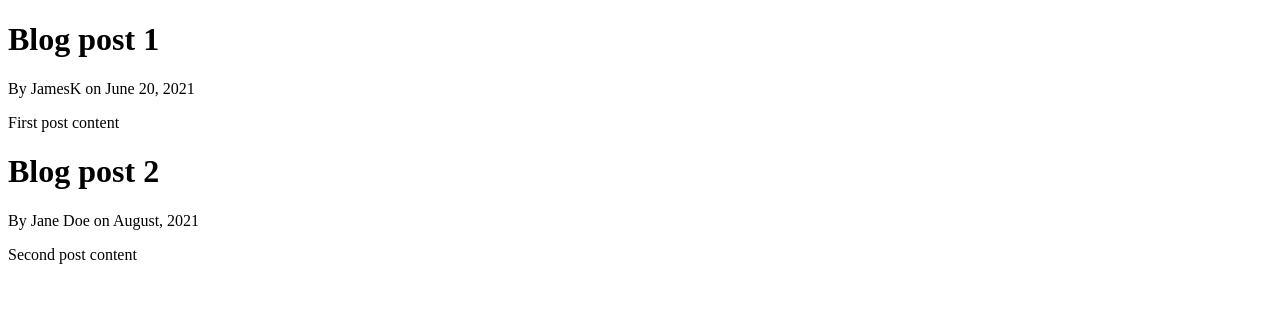
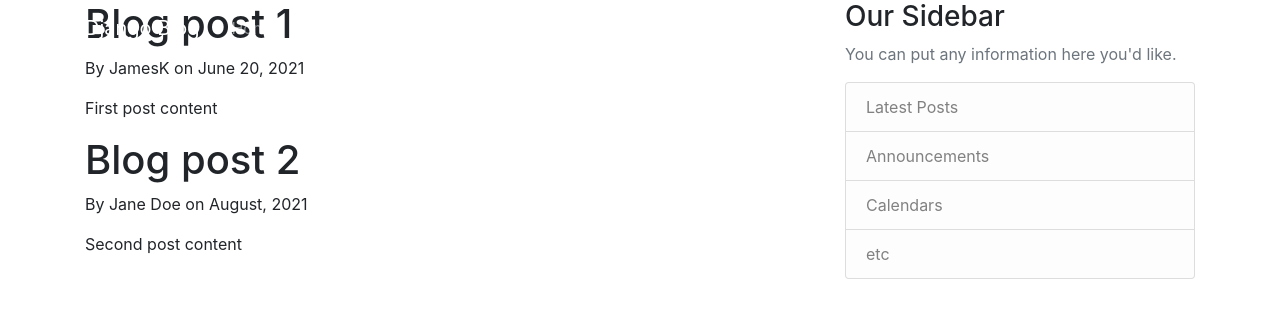
Before and after one commit to james-iwnl/django_project, a Django app: page / in a window 1280 px wide. Shown: the top 318 px of the page. Run offline with Django 3.2, Linux system fonts and the light colour scheme; some libraries are stand-ins or nearby versions.

Commit message:
add templates

```diff
--- /dev/null
+++ b/blog/templates/blog/base.html
@@ -0,0 +1,70 @@
+{% load static %}
+<!DOCTYPE html>
+<html>
+
+<head>
+	<!-- Required meta tags -->
+	<meta charset="utf-8">
+	<meta name="viewport" content="width=device-width, initial-scale=1, shrink-to-fit=no">
+	<!-- Bootstrap CSS -->
+	<link rel="stylesheet" href="https://maxcdn.bootstrapcdn.com/bootstrap/4.0.0/css/bootstrap.min.css" integrity="sha384-Gn5384xqQ1aoWXA+058RXPxPg6fy4IWvTNh0E263XmFcJlSAwiGgFAW/dAiS6JXm" crossorigin="anonymous">
+
+	<link rel="stylesheet" type="text/css" href="{% static 'blog/main.ccs' %}">
+	{% if title %}
+			<title>Django Blog - {{ title }}</title>
+	{% else %}
+			<title>Django Blog</title>
+	{% endif %}
+</head>
+
+<body>
+	<header class="site-header">
+		<nav class="navbar navbar-expand-md navbar-dark bg-steel fixed-top">
+			<div class="container">
+				<a class="navbar-brand mr-4" href="/">Django Blog</a>
+				<button class="navbar-toggler" type="button" data-toggle="collapse" data-target="#navbarToggle" aria-controls="navbarToggle" aria-expanded="false" aria-label="Toggle navigation">
+				<span class="navbar-toggler-icon"></span>
+				</button>
+				<div class="collapse navbar-collapse" id="navbarToggle">
+					<div class="navbar-nav mr-auto">
+						<a class="nav-item nav-link" href="/">Home</a>
+						<a class="nav-item nav-link" href="/about">About</a>
+					</div>
+					<!-- Navbar Right Side -->
+					<div class="navbar-nav">
+						<a class="nav-item nav-link" href="#">Login</a>
+						<a class="nav-item nav-link" href="#">Register</a>
+					</div>
+				</div>
+			</div>
+		</nav>
+	</header>
+<main role="main" class="container">
+  <div class="row">
+    <div class="col-md-8">
+      {% block content %}{% endblock %}
+    </div>
+    <div class="col-md-4">
+      <div class="content-section">
+        <h3>Our Sidebar</h3>
+        <p class='text-muted'>You can put any information here you'd like.
+          <ul class="list-group">
+            <li class="list-group-item list-group-item-light">Latest Posts</li>
+            <li class="list-group-item list-group-item-light">Announcements</li>
+            <li class="list-group-item list-group-item-light">Calendars</li>
+            <li class="list-group-item list-group-item-light">etc</li>
+          </ul>
+        </p>
+      </div>
+    </div>
+  </div>
+</main>
+    <!-- Optional JavaScript -->
+    <!-- jQuery first, then Popper.js, then Bootstrap JS -->
+    <script src="https://code.jquery.com/jquery-3.2.1.slim.min.js" integrity="sha384-KJ3o2DKtIkvYIK3UENzmM7KCkRr/rE9/Qpg6aAZGJwFDMVNA/GpGFF93hXpG5KkN" crossorigin="anonymous"></script>
+    <script src="https://cdnjs.cloudflare.com/ajax/libs/popper.js/1.12.9/umd/popper.min.js" integrity="sha384-ApNbgh9B+Y1QKtv3Rn7W3mgPxhU9K/ScQsAP7hUibX39j7fakFPskvXusvfa0b4Q" crossorigin="anonymous"></script>
+    <script src="https://maxcdn.bootstrapcdn.com/bootstrap/4.0.0/js/bootstrap.min.js" integrity="sha384-JZR6Spejh4U02d8jOt6vLEHfe/JQGiRRSQQxSfFWpi1MquVdAyjUar5+76PVCmYl" crossorigin="anonymous"></script>
+</body>
+</html>
+</body>
+</html>
--- a/blog/templates/blog/home.html
+++ b/blog/templates/blog/home.html
@@ -1,13 +1,8 @@
-<!DOCTYPE html>
-<html>
-<head>
-  <title></title>
-</head>
-<body>
+{% extends "blog/base.html" %}
+{% block content %}
       {% for post in posts %}
         <h1>{{ post.title }}</h1>
         <p>By {{ post.author }} on {{ post.date_posted }}</p>
         <p>{{ post.content }}</p>
       {% endfor %}
-</body>
-</html>
+{% endblock content %}
--- a/blog/views.py
+++ b/blog/views.py
@@ -22,4 +22,4 @@ def home(request):
     return render(request, 'blog/home.html', context)
 
 def about(request):
-    return render(request, 'blog/about.html')
+    return render(request, 'blog/about.html', {'title': 'About'})
--- a/manage.py
+++ b/manage.py
@@ -1,4 +1,4 @@
-#!/usr/bin/env python
+#!./venv/Scripts/python.exe
 """Django's command-line utility for administrative tasks."""
 import os
 import sys
```
Also changed, not shown: blog/static/blog/main.css (added, +84 -0 lines), blog/templates/blog/about.html (+4 -9 lines), 1 other file.
